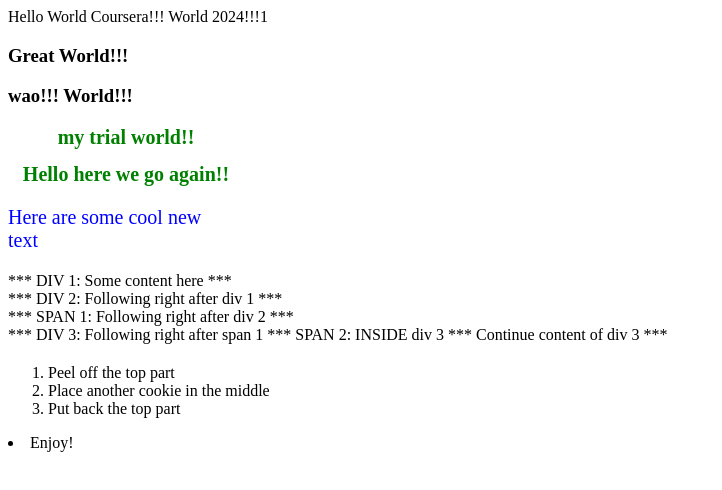
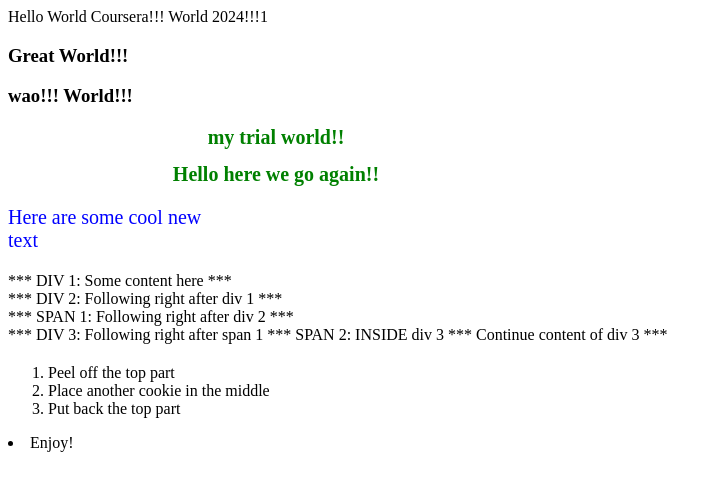
Before and after one commit to farukbabalolas/coursera-2024-1, a plain HTML site: page index.html in a window 1280 px wide. Shown: the whole page, without its empty margins (0-722 px from the left). Drawn offline with Linux system fonts and the light colour scheme.

Commit message:
Update index.html

```diff
--- a/index.html
+++ b/index.html
@@ -12,7 +12,7 @@
 h1 {
     color: green;
         font-size: 20px;
-        width: 236px;
+        width: 536px;
         text-align: center;
 }
 </style>
```
